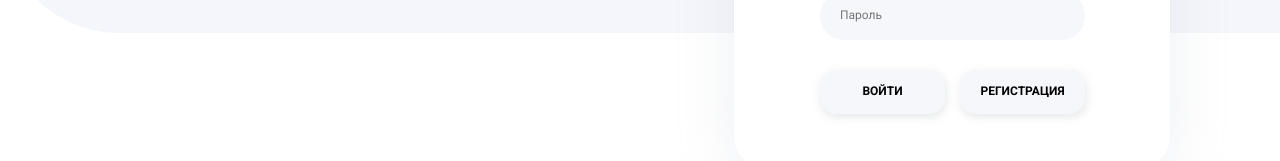
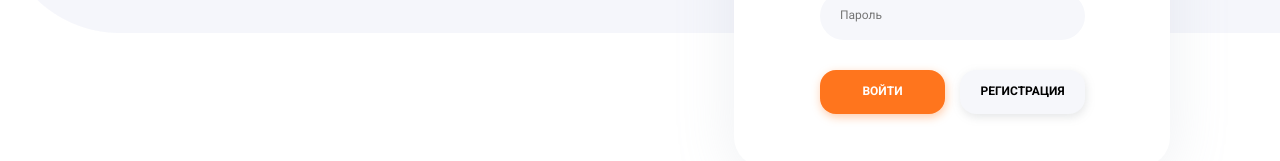
Before and after one commit to SerheiYakimov/group10_reack_project, a React (Create React App) app: page / in a window 1280 px wide. Shown: the part 549-710 px from the top of the page. Built offline with nearby package versions, Linux system fonts and the light colour scheme.

Commit message:
add color styles to different buttons

```diff
--- a/src/components/AccessForm/AccessForm.jsx
+++ b/src/components/AccessForm/AccessForm.jsx
@@ -25,7 +25,7 @@ export default function AccessForm() {
         />
       </div>
       <div className={s.btnWrapper}>
-        <Button type="submit" name="Войти" />
+        <Button type="submit" name="Войти" isPrimary />
         <Button type="button" name="Регистрация" />
       </div>
     </form>
--- a/src/components/Button/Button.jsx
+++ b/src/components/Button/Button.jsx
@@ -1,9 +1,13 @@
 import React from 'react';
 import s from './Button.module.css';
 
-function Button({ type, name }) {
+function Button({ type, name, isPrimary }) {
+  let classes = `${s.button} `;
+  if (isPrimary) {
+    classes += s.primary;
+  }
   return (
-    <button className={s.button} type={type}>
+    <button className={classes} type={type}>
       {name}
     </button>
   );
--- a/src/components/Button/Button.module.css
+++ b/src/components/Button/Button.module.css
@@ -14,7 +14,18 @@
 
 .button:hover,
 .button:focus {
+  background-color: #e6e4e4;
+  filter: drop-shadow(1px 8px 5px rgba(82, 85, 95, 0.315));
+}
+
+.primary {
   background-color: #ff751d;
   color: #ffffff;
-  outline: #ff751d;
+  filter: drop-shadow(1px 3px 5px rgba(255, 107, 8, 0.35));
 }
+
+.primary:hover,
+.primary:focus {
+  background-color: #ff751d;
+  filter: drop-shadow(1px 8px 5px rgba(255, 107, 8, 0.637));
+}
--- a/src/components/GoogleBtn/GoogleBtn.module.css
+++ b/src/components/GoogleBtn/GoogleBtn.module.css
@@ -16,4 +16,5 @@
 .googleBtn:hover,
 .googleBtn:focus {
   background-color: #e6e4e4;
+  filter: drop-shadow(1px 7px 5px rgba(82, 85, 95, 0.315));
 }
```
